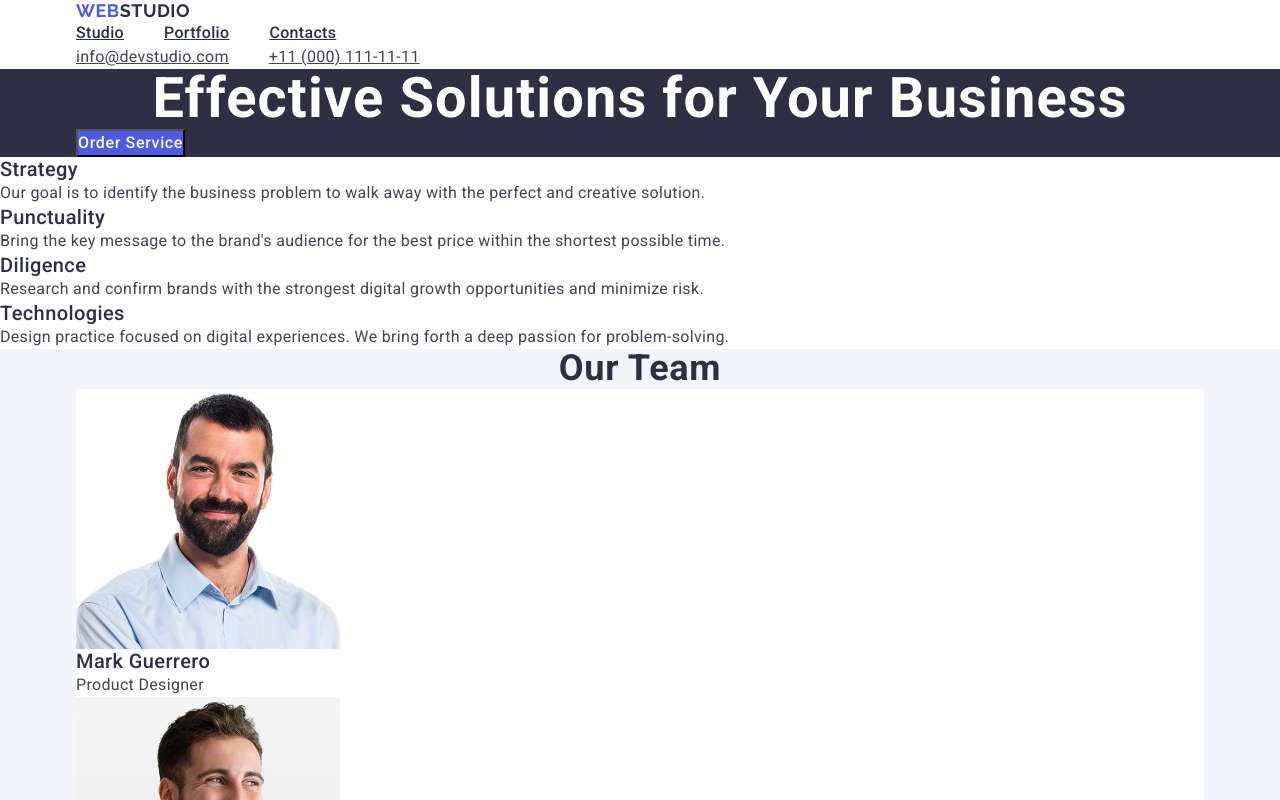
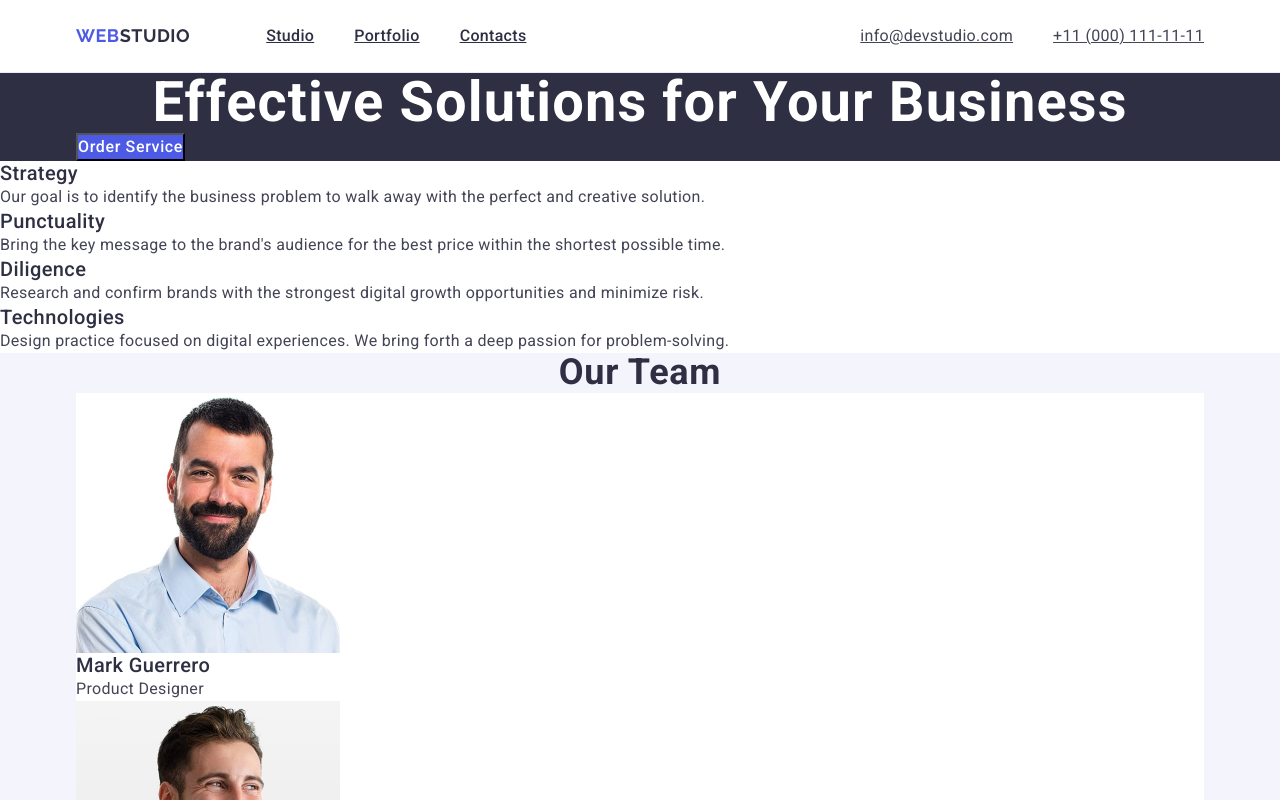
Before and after one commit to Katerynakulik/goit-markup-hw-03, a plain HTML site: page index.html in a window 1280 px wide. Shown: the top 800 px of the page. Drawn offline with nearby package versions, Linux system fonts and the light colour scheme.

Commit message:
header fertig

```diff
--- a/css/styles.css
+++ b/css/styles.css
@@ -15,6 +15,21 @@ body {
 img{
     display: block;
 }
+ul,
+ol{
+    list-style-type: none;
+    margin: 0;
+    padding: 0;
+}
+h1,
+h2,
+h3,
+h4,
+h5,
+h6,
+p {
+    margin: 0;
+}
 .container {
     max-width: 1158px;
     padding: 0 15px;;
@@ -26,15 +41,13 @@ img{
     font-weight: 500;
     line-height: 1.17;
     letter-spacing: 0.03em;
+    border-bottom: 1px solid #e7e9fc;
+}
+.header-container{
+    display: flex;
+    align-items: center;
+}
 
-}
-.navbar-list{
-    display: flex;
-    align-items: flex-start;
-    justify-content: flex-start;
-    flex-direction: row;
-    gap: 40px;
-}
 .logo {
     font-family: 'Raleway', sans-serif;
     text-transform: uppercase;
@@ -45,12 +58,17 @@ img{
     line-height: 1.17;
     font-size: 18px;
     letter-spacing: 0.03em;
+
+    }
+  .navbar {
     display: flex;
     align-items: center;
-    justify-content: flex-start;
-    flex-direction: row;
-    gap: 0px;
-    }
+
+ }
+.header-logo {
+    padding: 24px 0;
+    margin-right: 76px;
+}
 .navbar .logo:hover,
 .navbar .logo:focus{
     color: #404bbf;
@@ -60,34 +78,43 @@ img{
     color: #2e2f42;
 
 }
+.navbar-list{
+    display: flex;
+    align-items: center;
+    gap: 40px;
+}
+
 .navbar-punkt {
+    display: block;
     font-weight: 500;
     letter-spacing: 0.02em;
     font-size: 16px;
     line-height: 1.5;
     letter-spacing: 0.02;
     color: #2e2f42;
+    padding: 24px 0;
 }
 .navbar-punkt:focus,
 .navbar-punkt:hover{
     color: #404bbf;
 }
 .contact{
+    margin-left: auto;
     font-style: normal;
     font-weight: 400;
 
 }
 .contact-list{
     display: flex;
-    align-items: flex-start;
-    justify-content: flex-start;
-    flex-direction: row;
+    align-items: center;
     gap: 40px;
 }
 .contact-way {
     line-height:1.5;
     letter-spacing: 0.02em;
     color: #434455;
+    display: block;
+    padding: 24px 0;
 
 
 }
--- a/index.html
+++ b/index.html
@@ -13,10 +13,10 @@
 </head>
     <body>
         <header class="header">
-        <div class="container">
+        <div class="container header-container">
 
             <nav class="navbar">
-                <a class="logo" href="./index.html">Web<span class="span-studio">Studio</span></a>
+                <a class="logo header-logo" href="./index.html">Web<span class="span-studio">Studio</span></a>
                 <ul class="navbar-list">
                     <li><a class="navbar-punkt" href="./index.html">Studio</a></li>
                     <li><a class="navbar-punkt" href="">Portfolio</a></li>
```
